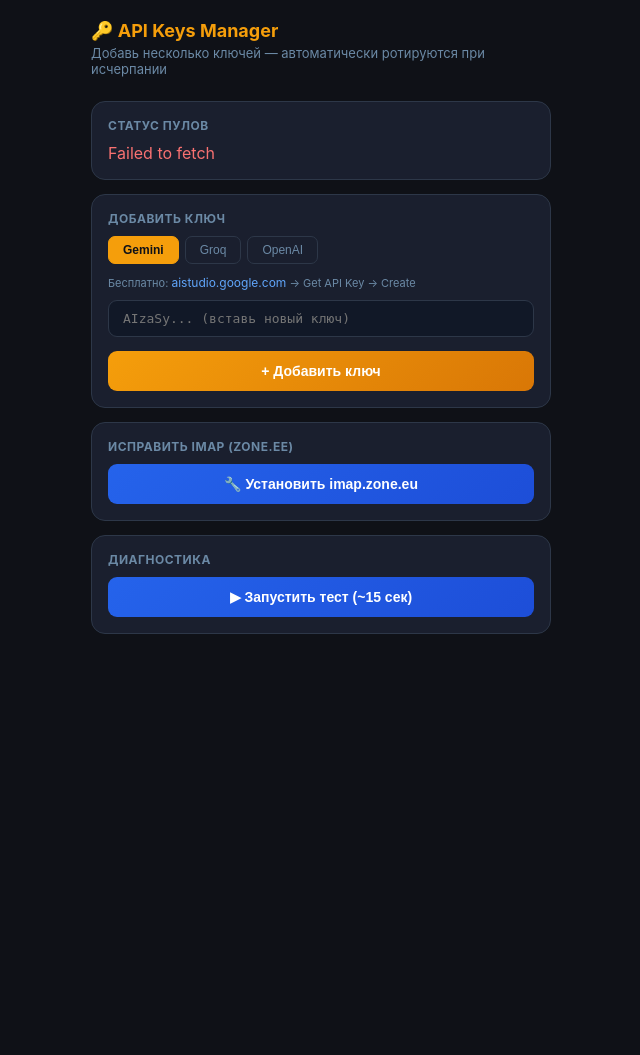
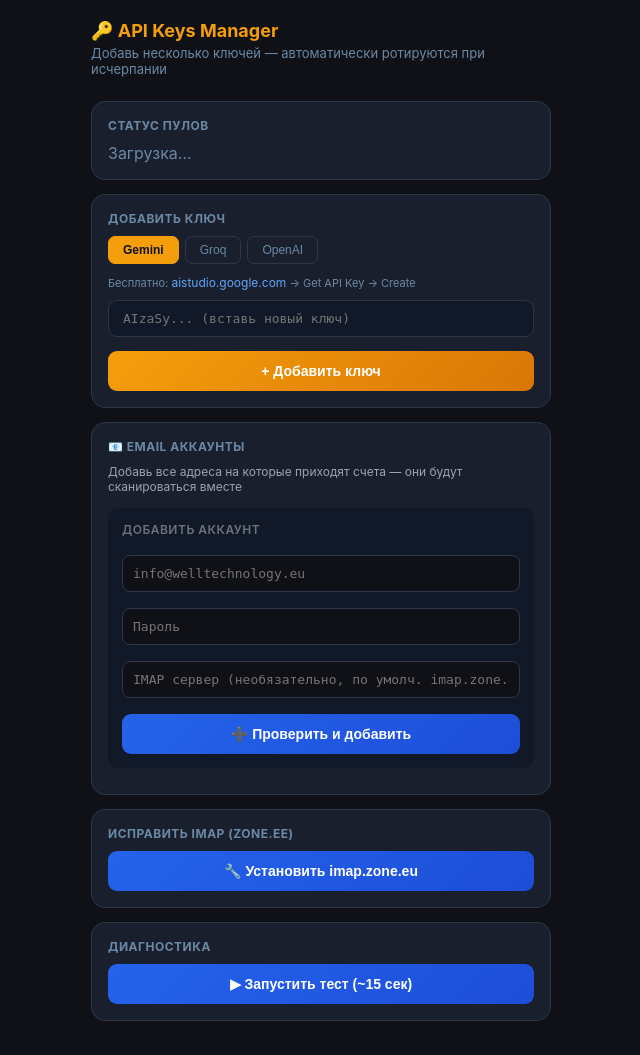
Before and after one commit to alexkitpl1/paycalendar, a Flask app: page /keys in a window 1280 px wide. Shown: the whole page, without its empty margins (319-959 px from the left). Before the commit the page ends 634 px from the top, so only its background shows below. Run offline with Flask 3, Linux system fonts and the light colour scheme; data that the repository does not hold is empty.

Commit message:
Multi-account email: scan multiple inboxes, add/test/delete accounts via /keys

```diff
--- a/app.py
+++ b/app.py
@@ -1372,6 +1372,20 @@ def scan_email(emit=None, quick=False, from_date=None, to_date=None):
         SCAN_LIMIT = QUICK_SCAN_LIMIT
         emitter(f"Quick scan: last {QUICK_SCAN_LIMIT} emails")
     try:
+        accounts = load_email_accounts()
+        all_results = []
+
+        if len(accounts) > 1:
+            emitter(f"Сканирую {len(accounts)} почтовых аккаунта...", "ok")
+            for acc in accounts:
+                try:
+                    res = scan_account(acc, emitter, from_date=from_date, to_date=to_date)
+                    all_results.extend(res or [])
+                except Exception as ex:
+                    emitter(f"Аккаунт {acc['email']}: {ex}", "warn")
+            return all_results
+
+        # Single account - original logic
         emitter(f"Checking IMAP {IMAP_HOST}:{IMAP_PORT}...")
         try:
             with socket.create_connection((IMAP_HOST, IMAP_PORT), timeout=5):
@@ -1705,6 +1719,178 @@ def create_bitrix_invoice(inv: dict) -> dict:
     }})
     log.info(f"Bitrix invoice created: {result}")
     return result
+
+
+
+# ═══════════════════════════════════════════════════════════════════════════════
+#  MULTI-ACCOUNT EMAIL SUPPORT
+#  Scan multiple email accounts for invoices
+# ═══════════════════════════════════════════════════════════════════════════════
+
+def load_email_accounts() -> list:
+    """Load all configured email accounts from config + env vars."""
+    accounts = []
+
+    # Primary account (always first)
+    if EMAIL_ADDR and EMAIL_PASS:
+        accounts.append({
+            "id":    "primary",
+            "email": EMAIL_ADDR,
+            "password": EMAIL_PASS,
+            "imap":  IMAP_HOST,
+            "port":  IMAP_PORT,
+            "label": EMAIL_ADDR.split("@")[0],
+        })
+
+    # Additional accounts from config: [email_2], [email_3], ...
+    for i in range(2, 11):
+        addr = c("email", f"address_{i}", "") or os.environ.get(f"PC_EMAIL_ADDRESS_{i}", "")
+        pwd  = c("email", f"password_{i}", "") or os.environ.get(f"PC_EMAIL_PASSWORD_{i}", "")
+        if addr and pwd:
+            host = c("email", f"imap_host_{i}", "imap.zone.eu") or os.environ.get(f"PC_EMAIL_IMAP_HOST_{i}", "imap.zone.eu")
+            accounts.append({
+                "id":    f"account_{i}",
+                "email": addr,
+                "password": pwd,
+                "imap":  host,
+                "port":  993,
+                "label": addr.split("@")[0],
+            })
+
+    return accounts
+
+
+def save_email_account(idx: int, email: str, password: str, imap_host: str = "imap.zone.eu"):
+    """Save an additional email account to config."""
+    if idx < 2 or idx > 10:
+        raise ValueError("Account index must be 2-10")
+    save_config_value("email", f"address_{idx}",  email)
+    save_config_value("email", f"password_{idx}", password)
+    save_config_value("email", f"imap_host_{idx}", imap_host or "imap.zone.eu")
+    log.info(f"Saved email account #{idx}: {email}")
+
+
+def delete_email_account(idx: int):
+    """Remove an additional email account."""
+    for key in [f"address_{idx}", f"password_{idx}", f"imap_host_{idx}"]:
+        save_config_value("email", key, "")
+    log.info(f"Deleted email account #{idx}")
+
+
+def scan_account(account: dict, emit, from_date=None, to_date=None) -> list:
+    """Scan a single email account. Returns new invoices."""
+    label = account["email"]
+    emit(f"📧 Аккаунт: {label}", "info")
+
+    # Temporarily override globals for this account
+    orig_addr = os.environ.get("_scan_addr", EMAIL_ADDR)
+    orig_pass = os.environ.get("_scan_pass", EMAIL_PASS)
+    orig_host = os.environ.get("_scan_host", IMAP_HOST)
+
+    # Use a custom scan_imap that uses account credentials
+    alt_hosts = list(dict.fromkeys([
+        account["imap"],
+        "imap.zone.eu",
+        f"imap.{account['email'].split('@')[1]}" if '@' in account['email'] else "",
+    ]))
+    alt_hosts = [h for h in alt_hosts if h]
+
+    mail, connected_host = _try_imap_connect(
+        alt_hosts, account["port"],
+        account["email"], account["password"]
+    )
+    if not mail:
+        emit(f"  ✗ Не удалось подключиться к {label}", "err")
+        return []
+
+    emit(f"  ✓ Подключён к {connected_host}", "ok")
+
+    try:
+        mail.select(IMAP_FOLDER)
+        date_terms = []
+        if from_date:
+            from datetime import datetime as _dt
+            since_str = _dt.strptime(from_date, "%Y-%m-%d").strftime("%d-%b-%Y")
+            date_terms.append(f"SINCE {since_str}".encode())
+        if to_date:
+            from datetime import datetime as _dt2, timedelta
+            before_dt = _dt2.strptime(to_date, "%Y-%m-%d") + timedelta(days=1)
+            date_terms.append(f"BEFORE {before_dt.strftime('%d-%b-%Y')}".encode())
+
+        ids = set()
+        if date_terms:
+            _, data = mail.search(None, *date_terms)
+            for uid in data[0].split(): ids.add(uid)
+        else:
+            for term in IMAP_SUBJECTS:
+                try:
+                    _, data = mail.search(None, term)
+                    for uid in data[0].split(): ids.add(uid)
+                except Exception: pass
+            if not ids:
+                _, data = mail.search(None, "ALL")
+                all_ids = data[0].split()
+                ids = set(all_ids[-min(SCAN_LIMIT, len(all_ids)):])
+
+        ids_sorted = sorted(ids, key=lambda x: int(x.decode() if isinstance(x,bytes) else x), reverse=True)
+        ids = set(ids_sorted[:SCAN_LIMIT])
+        emit(f"  Писем для анализа: {len(ids)}", "info")
+
+        emails_raw = []
+        for uid in list(ids):
+            try:
+                _, data = mail.fetch(uid, "(RFC822.HEADER)")
+                if not data or not data[0]: continue
+                msg = email.message_from_bytes(data[0][1])
+                subj = decode_header(msg.get("Subject",""))
+                sndr = decode_header(msg.get("From",""))
+                try:
+                    ds = parsedate_to_datetime(msg.get("Date","")).strftime("%Y-%m-%d")
+                except Exception:
+                    ds = date.today().isoformat()
+                uid_s = uid.decode() if isinstance(uid, bytes) else str(uid)
+                emails_raw.append({
+                    "id": f"{account['id']}_{uid_s}",
+                    "subject": subj, "from": sndr,
+                    "body": "", "date": ds, "has_attachment": False,
+                    "account": account["email"],
+                })
+            except Exception as ex:
+                emit(f"  Header error {uid}: {ex}", "err")
+
+        def _fetch_pdf(uid_str):
+            try:
+                real_uid = uid_str.split("_")[-1].encode()
+                _, data = mail.fetch(real_uid, "(RFC822)")
+                if not data or not data[0]: return ""
+                raw_msg = email.message_from_bytes(data[0][1])
+                body_text = get_plain_body(raw_msg)
+                pdf_texts = []
+                for part in raw_msg.walk():
+                    ct = part.get_content_type() or ""
+                    fn = part.get_filename() or ""
+                    if "pdf" in ct.lower() or fn.lower().endswith(".pdf"):
+                        try:
+                            pdf_bytes = part.get_payload(decode=True)
+                            if pdf_bytes:
+                                pt = extract_pdf_text(pdf_bytes)
+                                if pt: pdf_texts.append(pt)
+                        except Exception: pass
+                result = body_text
+                if pdf_texts: result += "\n--- PDF ---\n" + "\n".join(pdf_texts)
+                return result
+            except Exception: return ""
+
+        result = process_emails(emails_raw, emit, fetch_body=_fetch_pdf, source=f"imap:{account['email']}")
+        try: mail.logout()
+        except Exception: pass
+        return result if isinstance(result, list) else []
+
+    except Exception as ex:
+        emit(f"  ✗ {label}: {ex}", "err")
+        try: mail.logout()
+        except Exception: pass
+        return []
 
 
 # ═══════════════════════════════════════════════════════════════════════════════
@@ -2113,6 +2299,83 @@ def api_scan_stop():
 
 
 
+
+@app.route("/api/email-accounts", methods=["GET"])
+def api_email_accounts():
+    """List all configured email accounts."""
+    accounts = load_email_accounts()
+    # Mask passwords
+    safe = []
+    for acc in accounts:
+        safe.append({
+            "id":    acc["id"],
+            "email": acc["email"],
+            "imap":  acc["imap"],
+            "label": acc["label"],
+            "has_password": bool(acc.get("password")),
+        })
+    return jsonify(safe)
+
+
+@app.route("/api/email-accounts/add", methods=["POST"])
+def api_email_accounts_add():
+    """Add a new email account."""
+    data  = request.json or {}
+    email_addr = data.get("email","").strip()
+    pwd        = data.get("password","").strip()
+    imap_host  = data.get("imap","").strip() or "imap.zone.eu"
+    if not email_addr or not pwd:
+        return jsonify({"ok":False,"error":"Email и пароль обязательны"})
+    # Find next free slot
+    accounts = load_email_accounts()
+    next_idx = len(accounts) + 1
+    if next_idx > 10:
+        return jsonify({"ok":False,"error":"Максимум 10 аккаунтов"})
+    # Test connection first
+    try:
+        import imaplib as _il2, ssl as _ssl3
+        alt = [imap_host, "imap.zone.eu"]
+        mail, host = _try_imap_connect(alt, 993, email_addr, pwd)
+        if not mail:
+            return jsonify({"ok":False,"error":"Не удалось подключиться к IMAP — проверь данные"})
+        mail.logout()
+        log.info(f"IMAP test OK for {email_addr}")
+    except Exception as ex:
+        return jsonify({"ok":False,"error":f"IMAP ошибка: {ex}"})
+    save_email_account(next_idx, email_addr, pwd, imap_host)
+    return jsonify({"ok":True,"idx":next_idx,"email":email_addr,"imap":imap_host})
+
+
+@app.route("/api/email-accounts/delete", methods=["POST"])
+def api_email_accounts_delete():
+    """Remove an email account by index."""
+    idx = int((request.json or {}).get("idx", 0))
+    if idx < 2:
+        return jsonify({"ok":False,"error":"Нельзя удалить основной аккаунт"})
+    delete_email_account(idx)
+    return jsonify({"ok":True})
+
+
+@app.route("/api/email-accounts/test", methods=["POST"])
+def api_email_accounts_test():
+    """Test IMAP connection for given credentials."""
+    data  = request.json or {}
+    email_addr = data.get("email","").strip()
+    pwd        = data.get("password","").strip()
+    imap_host  = data.get("imap","").strip() or "imap.zone.eu"
+    try:
+        mail, host = _try_imap_connect([imap_host, "imap.zone.eu"], 993, email_addr, pwd)
+        if not mail:
+            return jsonify({"ok":False,"error":"Подключение не удалось"})
+        mail.select("INBOX")
+        _, data2 = mail.search(None, "ALL")
+        total = len(data2[0].split()) if data2[0] else 0
+        mail.logout()
+        return jsonify({"ok":True,"total":total,"host":host,"email":email_addr})
+    except Exception as ex:
+        return jsonify({"ok":False,"error":str(ex)[:100]})
+
+
 @app.route("/api/bitrix/sync", methods=["POST"])
 def api_bitrix_sync():
     """Sync invoices from Bitrix24 CRM."""
--- a/templates/keys.html
+++ b/templates/keys.html
@@ -63,6 +63,24 @@ a.hint-link{color:#60a5fa}
   <input type="text" id="newKey" placeholder="AIzaSy... (вставь новый ключ)">
   <button class="btn" onclick="addKey()">+ Добавить ключ</button>
   <div class="log" id="addLog"></div>
+</div>
+
+
+<!-- Email Accounts -->
+<div class="card">
+  <div class="card-title">📧 Email аккаунты</div>
+  <p style="color:#9ca3af;font-size:12px;margin-bottom:14px">
+    Добавь все адреса на которые приходят счета — они будут сканироваться вместе
+  </p>
+  <div id="accountsList" style="margin-bottom:14px"></div>
+  <div style="background:#111827;border-radius:10px;padding:14px;margin-bottom:10px">
+    <div style="font-size:12px;font-weight:600;color:#6b7280;margin-bottom:10px;text-transform:uppercase;letter-spacing:.5px">Добавить аккаунт</div>
+    <input type="email" id="newEmail" placeholder="info@welltechnology.eu" style="width:100%;padding:10px;border-radius:8px;border:1px solid #2d3748;background:#0f1117;color:#e2e8f0;font-size:13px;margin-bottom:8px">
+    <input type="password" id="newPass" placeholder="Пароль" style="width:100%;padding:10px;border-radius:8px;border:1px solid #2d3748;background:#0f1117;color:#e2e8f0;font-size:13px;margin-bottom:8px">
+    <input type="text" id="newImap" placeholder="IMAP сервер (необязательно, по умолч. imap.zone.eu)" style="width:100%;padding:10px;border-radius:8px;border:1px solid #2d3748;background:#0f1117;color:#e2e8f0;font-size:13px;margin-bottom:10px">
+    <button class="btn btn2" onclick="testAndAddAccount()" id="addAccBtn">➕ Проверить и добавить</button>
+  </div>
+  <div class="log" id="accLog"></div>
 </div>
 
 <!-- Fix IMAP -->
@@ -185,5 +203,68 @@ async function runTest() {
 }
 
 loadStatus();
+
+async function loadAccounts(){
+  try {
+    var accs = await api('/api/email-accounts');
+    var html2 = '';
+    accs.forEach(function(acc){
+      var isPrimary = acc.id === 'primary';
+      html2 += '<div style="display:flex;align-items:center;gap:8px;padding:10px;background:#111827;border-radius:8px;margin-bottom:6px">'
+        +'<div style="width:36px;height:36px;border-radius:50%;background:#1e3a5f;display:flex;align-items:center;justify-content:center;font-size:14px;flex-shrink:0">📧</div>'
+        +'<div style="flex:1;min-width:0">'
+          +'<div style="font-size:13px;color:#e2e8f0;font-weight:600">'+acc.email+'</div>'
+          +'<div style="font-size:11px;color:#6b7280">'+acc.imap+' · '+(isPrimary?'<span style="color:#34d399">основной</span>':'дополнительный')+'</div>'
+        +'</div>'
+        +(isPrimary?'':'<button onclick="deleteAccount(''+acc.id+'')" style="padding:4px 10px;border-radius:6px;border:1px solid #374151;background:transparent;color:#f87171;font-size:11px;cursor:pointer">✕</button>')
+      +'</div>';
+    });
+    if(accs.length === 0) html2 = '<div style="color:#6b7280;font-size:13px;text-align:center;padding:10px">Нет аккаунтов</div>';
+    document.getElementById('accountsList').innerHTML = html2;
+  } catch(e){ console.error(e); }
+}
+
+async function testAndAddAccount(){
+  var email = document.getElementById('newEmail').value.trim();
+  var pass  = document.getElementById('newPass').value.trim();
+  var imap  = document.getElementById('newImap').value.trim() || 'imap.zone.eu';
+  if(!email||!pass){ addLog('accLog','Введи email и пароль','err'); return; }
+
+  document.getElementById('addAccBtn').disabled = true;
+  addLog('accLog','Проверяю подключение...','info');
+
+  try {
+    // Test first
+    var test = await api('/api/email-accounts/test', {email,password:pass,imap});
+    if(!test.ok){ addLog('accLog','❌ '+test.error,'err'); document.getElementById('addAccBtn').disabled=false; return; }
+    addLog('accLog','✅ '+test.email+' — '+test.total+' писем на '+test.host,'ok');
+
+    // Save
+    var save = await api('/api/email-accounts/add', {email,password:pass,imap});
+    if(save.ok){
+      addLog('accLog','✅ Аккаунт #'+save.idx+' сохранён!','ok');
+      document.getElementById('newEmail').value='';
+      document.getElementById('newPass').value='';
+      document.getElementById('newImap').value='';
+      loadAccounts();
+    } else {
+      addLog('accLog','❌ '+save.error,'err');
+    }
+  } catch(e){
+    addLog('accLog','❌ '+e.message,'err');
+  }
+  document.getElementById('addAccBtn').disabled=false;
+}
+
+async function deleteAccount(id){
+  if(!confirm('Удалить аккаунт '+id+'?')) return;
+  var idx = parseInt(id.replace('account_',''));
+  var r = await api('/api/email-accounts/delete', {idx});
+  if(r.ok){ addLog('accLog','Удалён','ok'); loadAccounts(); }
+  else addLog('accLog','❌ '+r.error,'err');
+}
+
+loadAccounts();
+
 </script>
 </body></html>
```
